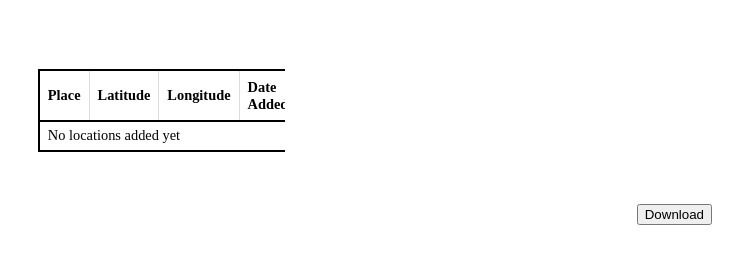
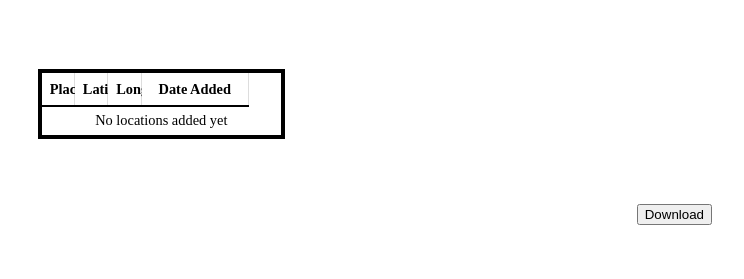
Before and after one commit to sharongrace06/location-insights-app, a plain HTML site: page index.html in a window 1280 px wide. Shown: the part 467-746 px from the top of the page, 536-1280 px from the left. Drawn offline with nearby package versions, Linux system fonts and the light colour scheme.

Commit message:
Update styles.css

```diff
--- a/css/styles.css
+++ b/css/styles.css
@@ -126,6 +126,8 @@
   font-size: 0.9rem;
 
   border: 2px solid #000000;
+  table-layout: fixed;
+
 }
 
 #table-section thead th {
@@ -134,7 +136,15 @@
 
   border-bottom: 2px solid #000000;
   font-weight: 600;
+
+  position: sticky;
+  top: 0;
+  background-color: #ffffff;
+  z-index: 2;
+
+  border-bottom: 2px solid #000000;
 }
+
 
 #table-section tbody td {
   padding: 0.35rem 0.5rem;
@@ -161,3 +171,15 @@ main {
   padding-left: 1.5rem;
   padding-right: 1.5rem;
 }
+
+.table-wrapper {
+  max-height: 800px;
+  overflow-y: auto;
+  border: 2px solid #000000;
+}
+
+#table-section th:last-child,
+#table-section td:last-child {
+  width: 90px;
+  text-align: center;
+}
```
